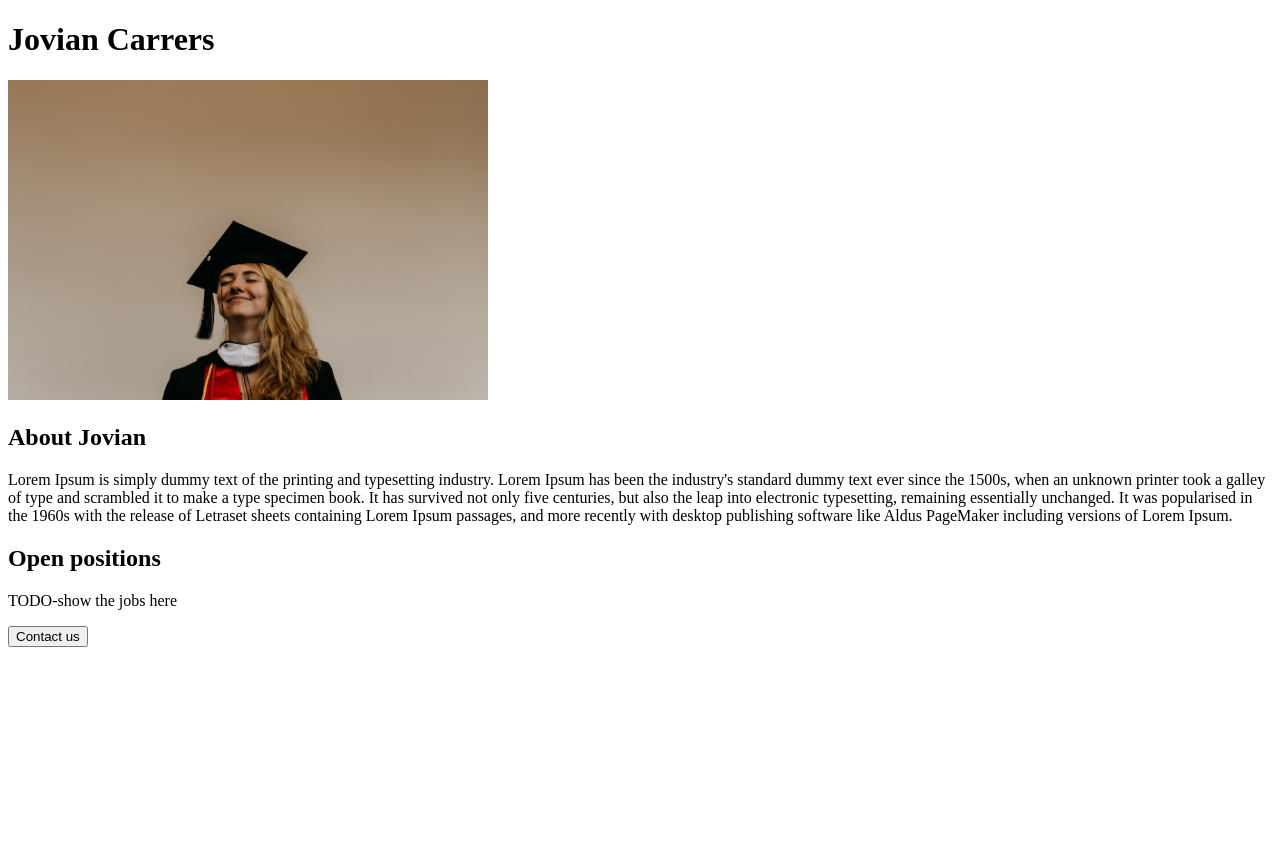
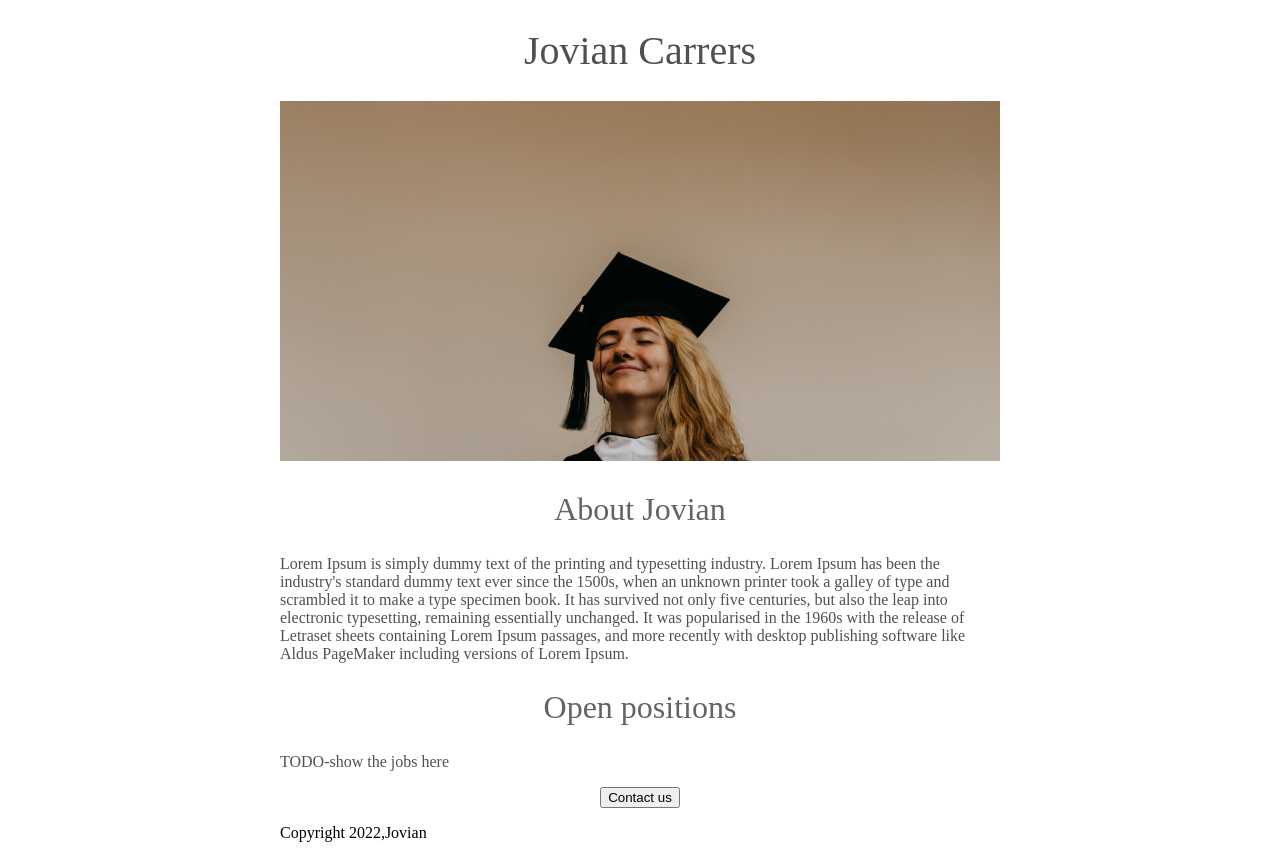
Before and after one commit to AnkurJain305/jovian-website, a Flask app: page / in a window 1280 px wide. Before the commit the page ends 647 px from the top, so only its background shows below. Run offline with Flask 3, Linux system fonts and the light colour scheme.

Commit message:
added html and css

```diff
--- a/templates/home.html
+++ b/templates/home.html
@@ -5,16 +5,57 @@
     <meta http-equiv="X-UA-Compatible" content="IE=edge">
     <meta name="viewport" content="width=device-width, initial-scale=1.0">
     <title>Jovian Carrers</title>
+    <style>
+        h1{
+            font-size: 40px;
+            font-family: 'Times New Roman', Times, serif;
+            font-weight: normal;
+            color: rgb(80,80,80);
+            text-align: center;
+        }
+
+        #banner{
+             width: 100%;
+             height: 360px;
+             object-fit: cover;
+        }
+
+        h2{
+            font-family: 'Times New Roman', Times, serif;
+            font-size: 32px;
+            color: rgb(100,100,100);
+            text-align: center;
+            font-weight: normal;
+        }
+
+        .bodytext{
+            font-family: 'Times New Roman', Times, serif;
+            color: rgb(80,80,80);
+
+        }
+
+        #container{
+            max-width: 720px;
+            margin: 0 auto 0 auto;
+        }
+    </style>
 </head>
 <body>
+    <div id="container">
     <h1> Jovian Carrers</h1>
-    <img src="http://192.168.137.36:5000/static/carrer.jpg" height="320">
+    <img id="banner" src="http://192.168.137.36:5000/static/carrer.jpg" >
     <h2> About Jovian</h2>
-    <p>
+    <p class="bodytext">
         Lorem Ipsum is simply dummy text of the printing and typesetting industry. Lorem Ipsum has been the industry's standard dummy text ever since the 1500s, when an unknown printer took a galley of type and scrambled it to make a type specimen book. It has survived not only five centuries, but also the leap into electronic typesetting, remaining essentially unchanged. It was popularised in the 1960s with the release of Letraset sheets containing Lorem Ipsum passages, and more recently with desktop publishing software like Aldus PageMaker including versions of Lorem Ipsum.
     </p>
     <h2>Open positions</h2>
-    <P> TODO-show the jobs here</P>
+    <P class="bodytext"> TODO-show the jobs here</P>
+    <div style="text-align: center;">
     <button>Contact us</button>
+    </div>
+    <p>
+        Copyright 2022,Jovian
+    </p>
+    </div>
 </body>
 </html>
```
